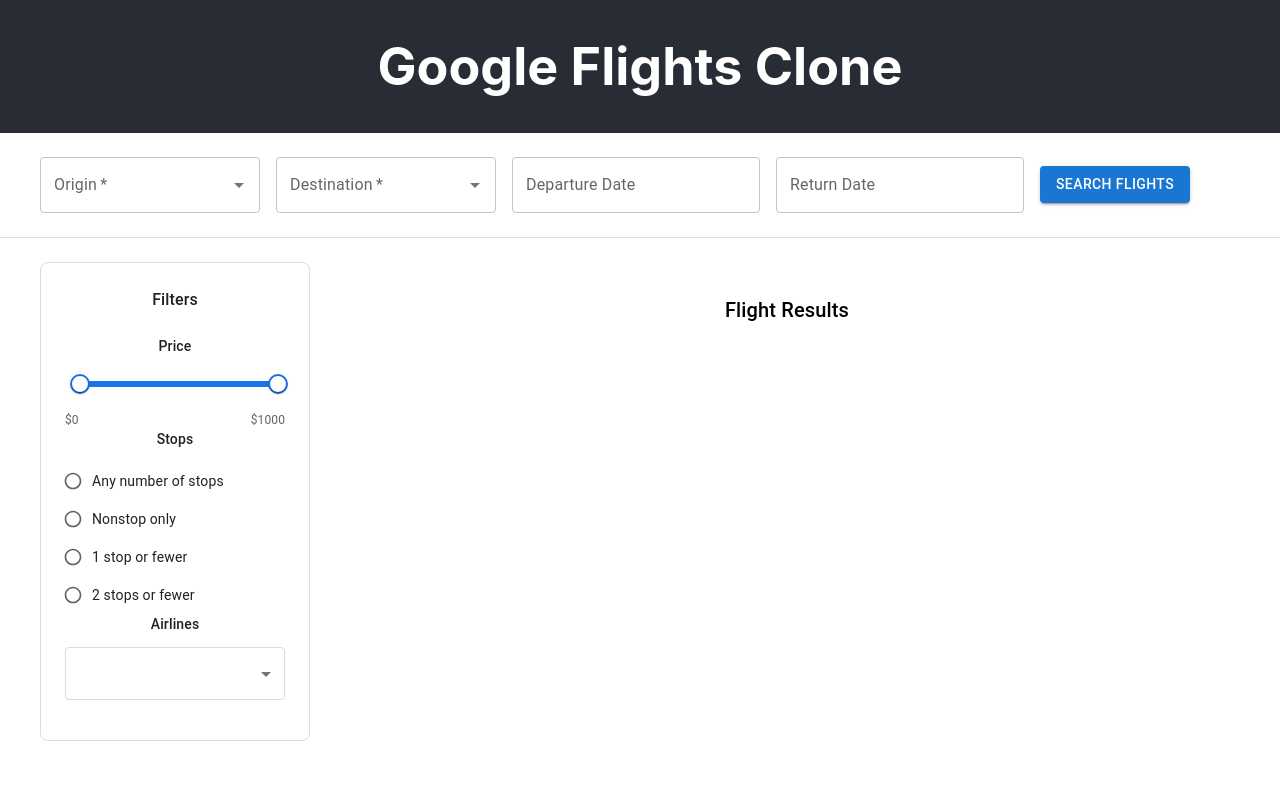
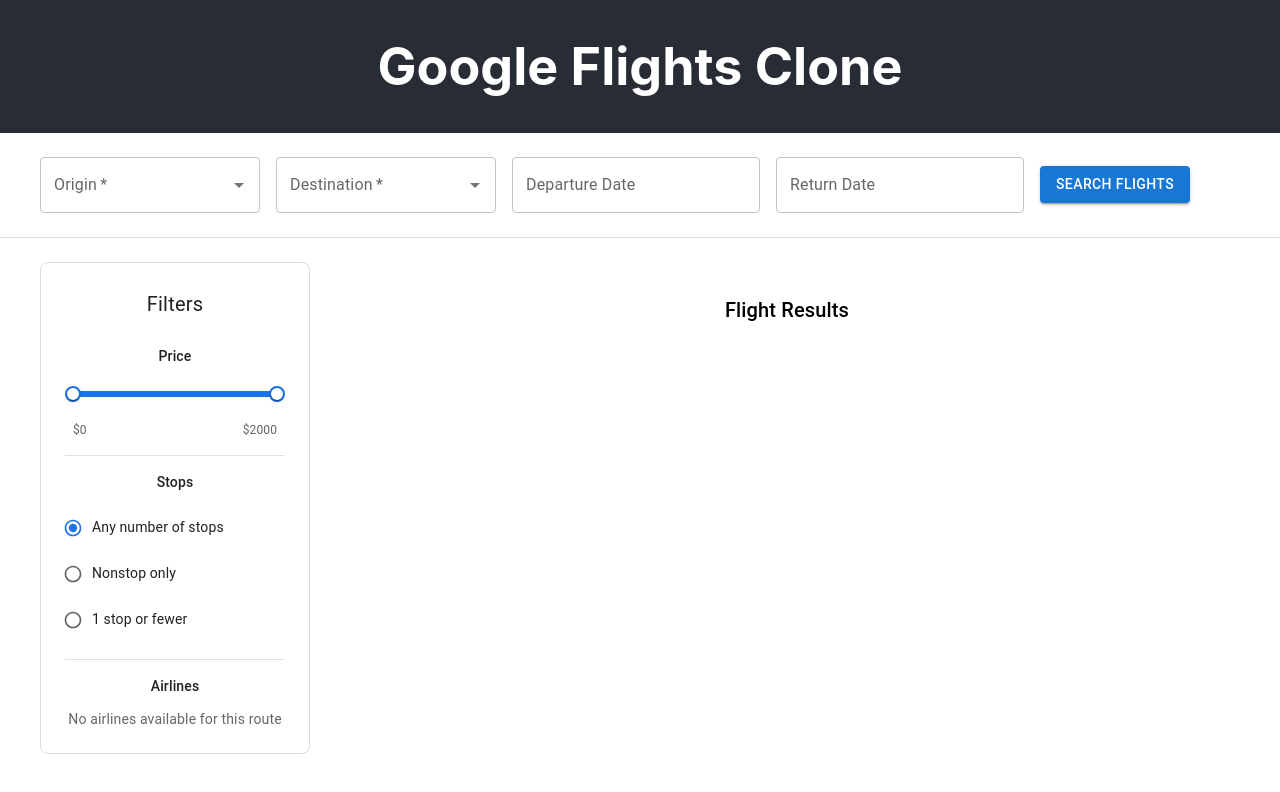
Before and after one commit to bilalsaeed232/clone-google-flights, a React (Create React App) app: page / in a window 1280 px wide. Shown: the top 792 px of the page. Built offline with nearby package versions, Linux system fonts and the light colour scheme.

Commit message:
filters component finalized

```diff
--- a/src/components/Filters.jsx
+++ b/src/components/Filters.jsx
@@ -1,81 +1,233 @@
-import React, { useState } from 'react'
-import { Slider, FormControlLabel, MenuItem, RadioGroup, Radio } from '@mui/material'
+import React from 'react'
+import {
+    Box,
+    Typography,
+    Slider,
+    FormControlLabel,
+    RadioGroup,
+    Radio,
+    Divider,
+    Checkbox,
+    Avatar
+} from '@mui/material'
 import {
     FilterContainer,
     FilterContent,
-    FilterTitle,
     FilterSection,
     SectionTitle,
     PriceDisplay,
     PriceText,
-    StyledSelect,
-    sliderStyles,
-    radioGroupStyles,
-    menuProps
 } from './styles/FiltersStyles'
 
-const Filters = () => {
-    const [priceRange, setPriceRange] = useState([0, 1000]);
-    const [stops, setStops] = useState([]);
-    const [airlines, setAirlines] = useState([]);
-
+const Filters = ({ filters, onFilterChange, flights }) => {
     const handlePriceChange = (event, newValue) => {
-        setPriceRange(newValue);
+        onFilterChange({
+            ...filters,
+            priceRange: newValue
+        });
     };
 
     const handleStopsChange = (event) => {
-        setStops(event.target.value);
-    }
+        onFilterChange({
+            ...filters,
+            stops: event.target.value
+        });
+    };
+
+    const handleAirlineChange = (airline) => {
+        const newAirlines = filters.airlines?.includes(airline)
+            ? filters.airlines.filter(a => a !== airline)
+            : [...(filters.airlines || []), airline];
+
+        onFilterChange({
+            ...filters,
+            airlines: newAirlines
+        });
+    };
+
+    // Calculate price range from actual flights
+    const getPriceRange = () => {
+        if (!flights.length) return [0, 2000];
+        const prices = flights.map(flight => parseFloat(flight.price.replace('$', '')));
+        return [Math.min(...prices), Math.max(...prices)];
+    };
+
+    // Get airlines from filterStats
+    const getAirlines = () => {
+        if (!flights.length) return [];
+        // Access carriers from the first flight's filterStats
+        return flights[0]?.filterStats?.carriers || [];
+    };
+
+    const airlines = getAirlines();
+    const [minPrice, maxPrice] = getPriceRange();
 
     return (
         <FilterContainer elevation={0}>
             <FilterContent>
-                <FilterTitle variant='h6'>Filters</FilterTitle>
+                <Typography
+                    variant="subtitle1"
+                    sx={{
+                        fontSize: '20px',
+                        fontWeight: 400,
+                        color: '#202124',
+                        mb: 3
+                    }}
+                >
+                    Filters
+                </Typography>
 
                 {/* Price range filter */}
                 <FilterSection>
                     <SectionTitle>Price</SectionTitle>
-                    <Slider
-                        min={0}
-                        max={1000}
-                        onChange={handlePriceChange}
-                        value={priceRange}
-                        valueLabelDisplay="auto"
-                        sx={sliderStyles}
-                    />
-                    <PriceDisplay>
-                        <PriceText>${priceRange[0]}</PriceText>
-                        <PriceText>${priceRange[1]}</PriceText>
-                    </PriceDisplay>
+                    <Box sx={{ px: 1 }}>
+                        <Slider
+                            min={minPrice}
+                            max={maxPrice}
+                            value={filters.priceRange}
+                            onChange={handlePriceChange}
+                            valueLabelDisplay="off"
+                            sx={{
+                                color: '#1a73e8',
+                                '& .MuiSlider-thumb': {
+                                    height: 16,
+                                    width: 16,
+                                    backgroundColor: '#fff',
+                                    border: '2px solid currentColor',
+                                    '&:hover, &.Mui-focusVisible': {
+                                        boxShadow: '0 0 0 8px rgba(26, 115, 232, 0.16)'
+                                    }
+                                },
+                                '& .MuiSlider-rail': {
+                                    backgroundColor: '#dadce0'
+                                }
+                            }}
+                        />
+                        <PriceDisplay>
+                            <PriceText>${filters.priceRange[0]}</PriceText>
+                            <PriceText>${filters.priceRange[1]}</PriceText>
+                        </PriceDisplay>
+                    </Box>
                 </FilterSection>
+
+                <Divider sx={{ my: 2 }} />
 
                 {/* Stops filter */}
                 <FilterSection>
                     <SectionTitle>Stops</SectionTitle>
                     <RadioGroup
-                        value={stops}
+                        value={filters.stops}
                         onChange={handleStopsChange}
-                        sx={radioGroupStyles}
+                        sx={{
+                            '& .MuiFormControlLabel-root': {
+                                my: 0.5
+                            }
+                        }}
                     >
-                        <FormControlLabel value="any" control={<Radio size="small" />} label="Any number of stops" />
-                        <FormControlLabel value="non-stop" control={<Radio size="small" />} label="Nonstop only"/>
-                        <FormControlLabel value="1-stop" control={<Radio size="small" />} label="1 stop or fewer" />
-                        <FormControlLabel value="2-stops" control={<Radio size="small" />} label="2 stops or fewer" />
+                        <FormControlLabel
+                            value="any"
+                            control={
+                                <Radio
+                                    size="small"
+                                    sx={{
+                                        color: '#5f6368',
+                                        '&.Mui-checked': {
+                                            color: '#1a73e8'
+                                        }
+                                    }}
+                                />
+                            }
+                            label={
+                                <Typography sx={{ fontSize: '14px', color: '#202124' }}>
+                                    Any number of stops
+                                </Typography>
+                            }
+                        />
+                        <FormControlLabel
+                            value="nonstop"
+                            control={
+                                <Radio
+                                    size="small"
+                                    sx={{
+                                        color: '#5f6368',
+                                        '&.Mui-checked': {
+                                            color: '#1a73e8'
+                                        }
+                                    }}
+                                />
+                            }
+                            label={
+                                <Typography sx={{ fontSize: '14px', color: '#202124' }}>
+                                    Nonstop only
+                                </Typography>
+                            }
+                        />
+                        <FormControlLabel
+                            value="1-stop"
+                            control={
+                                <Radio
+                                    size="small"
+                                    sx={{
+                                        color: '#5f6368',
+                                        '&.Mui-checked': {
+                                            color: '#1a73e8'
+                                        }
+                                    }}
+                                />
+                            }
+                            label={
+                                <Typography sx={{ fontSize: '14px', color: '#202124' }}>
+                                    1 stop or fewer
+                                </Typography>
+                            }
+                        />
                     </RadioGroup>
                 </FilterSection>
+
+                <Divider sx={{ my: 2 }} />
 
                 {/* Airlines filter */}
                 <FilterSection>
                     <SectionTitle>Airlines</SectionTitle>
-                    <StyledSelect
-                        multiple
-                        value={airlines}
-                        onChange={(e) => setAirlines(e.target.value)}
-                        MenuProps={menuProps}
-                    >
-                        <MenuItem value="Airline 1">Airline 1</MenuItem>
-                        <MenuItem value="Airline 2">Airline 2</MenuItem>
-                    </StyledSelect>
+                    <Box sx={{ mt: 1 }}>
+                        {airlines.length > 0 ? (
+                            airlines.map((airline) => (
+                                <FormControlLabel
+                                    key={airline.id}
+                                    control={
+                                        <Checkbox
+                                            size="small"
+                                            checked={filters.airlines?.includes(airline.name) || false}
+                                            onChange={() => handleAirlineChange(airline.name)}
+                                            sx={{
+                                                color: '#5f6368',
+                                                '&.Mui-checked': {
+                                                    color: '#1a73e8'
+                                                }
+                                            }}
+                                        />
+                                    }
+                                    label={
+                                        <Box sx={{ display: 'flex', alignItems: 'center', gap: 1 }}>
+                                            <Avatar
+                                                src={airline.logoUrl}
+                                                alt={airline.name}
+                                                sx={{ width: 20, height: 20 }}
+                                            />
+                                            <Typography sx={{ fontSize: '14px', color: '#202124' }}>
+                                                {airline.name}
+                                            </Typography>
+                                        </Box>
+                                    }
+                                    sx={{ display: 'flex', mb: 1 }}
+                                />
+                            ))
+                        ) : (
+                            <Typography variant="body2" color="text.secondary">
+                                No airlines available for this route
+                            </Typography>
+                        )}
+                    </Box>
                 </FilterSection>
             </FilterContent>
         </FilterContainer>
```
